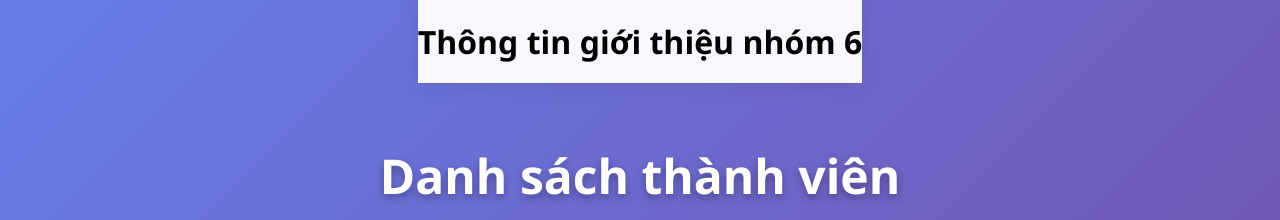
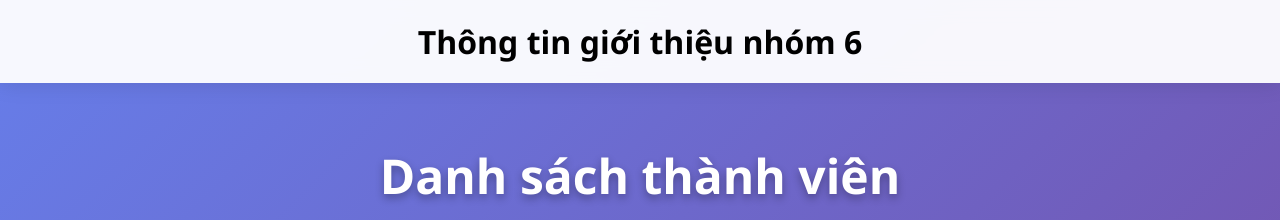
Before and after one commit to tlam2975/FIT-UP-Gr6, a plain HTML site: page index.html in a window 1280 px wide. Shown: the top 220 px of the page. Drawn offline with Linux system fonts and the light colour scheme.

Commit message:
not lan cuoi thoi

```diff
--- a/index.html
+++ b/index.html
@@ -16,7 +16,6 @@
             font-family: 'Segoe UI', Tahoma, Geneva, Verdana, sans-serif;
             background: linear-gradient(135deg, #667eea 0%, #764ba2 100%);
             min-height: 100vh;
-            justify-items: center;
         }
 
         .header {
@@ -74,6 +73,8 @@
             transition: all 0.3s ease;
             background: linear-gradient(45deg, transparent, transparent);
             border: 2px solid transparent;
+            display: grid;
+
         }
 
         .nav-link:hover {
@@ -150,9 +151,9 @@
 </head>
 
 <body>
-    <header class="header">
+    <div class="header">
         <h1>Thông tin giới thiệu nhóm 6</h1>
-    </header>
+    </div>
 
     <main class="main-content">
         <div class="welcome-section">
@@ -165,6 +166,7 @@
                         <hr style="width: 100%; color: rgb(196, 196, 196);">
                         <br>
                         <img src="/img/manh.png" alt="Mạnh" style="height: 100px; border-radius: 8px;">
+
                     </div>
 
                     <div class="member">
```
